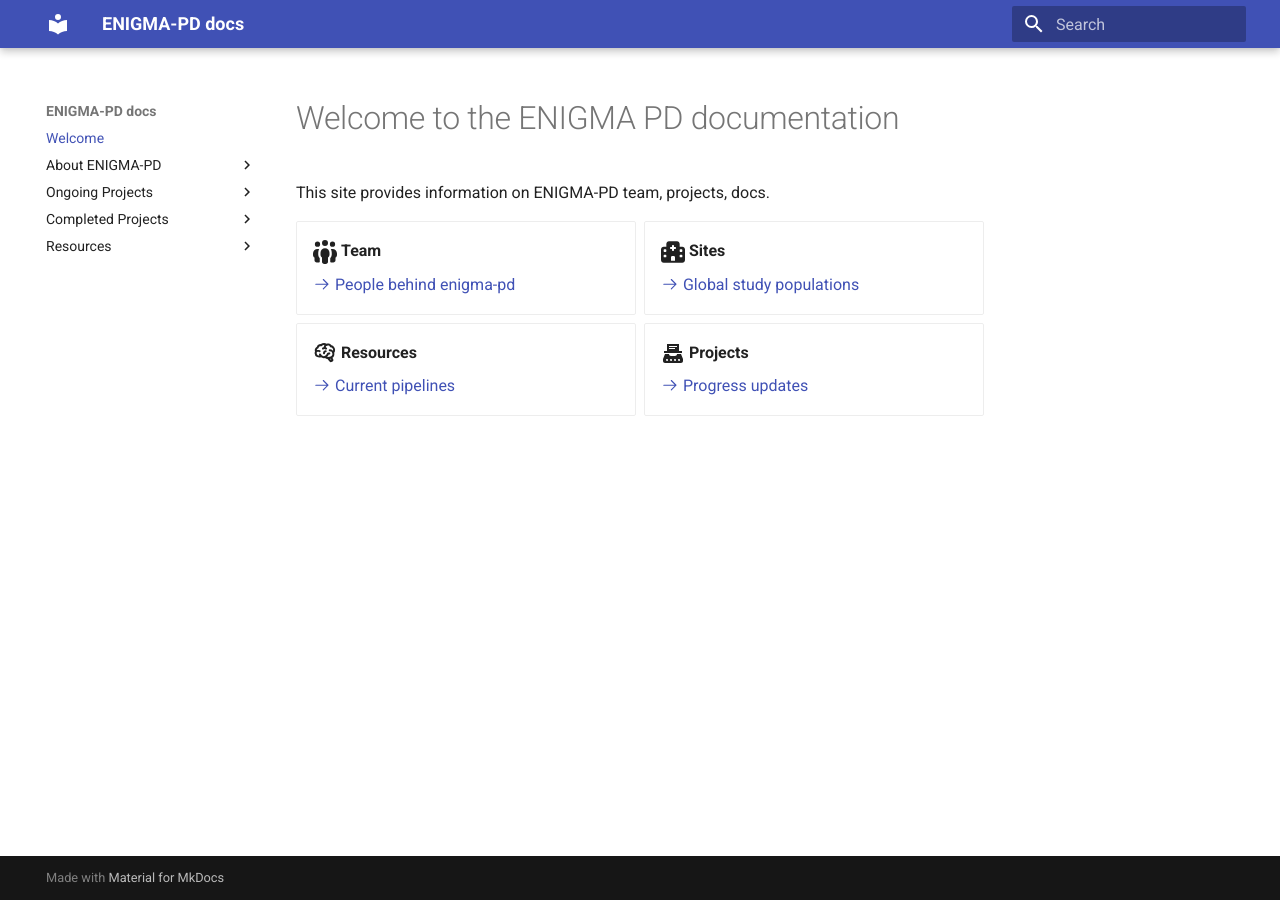
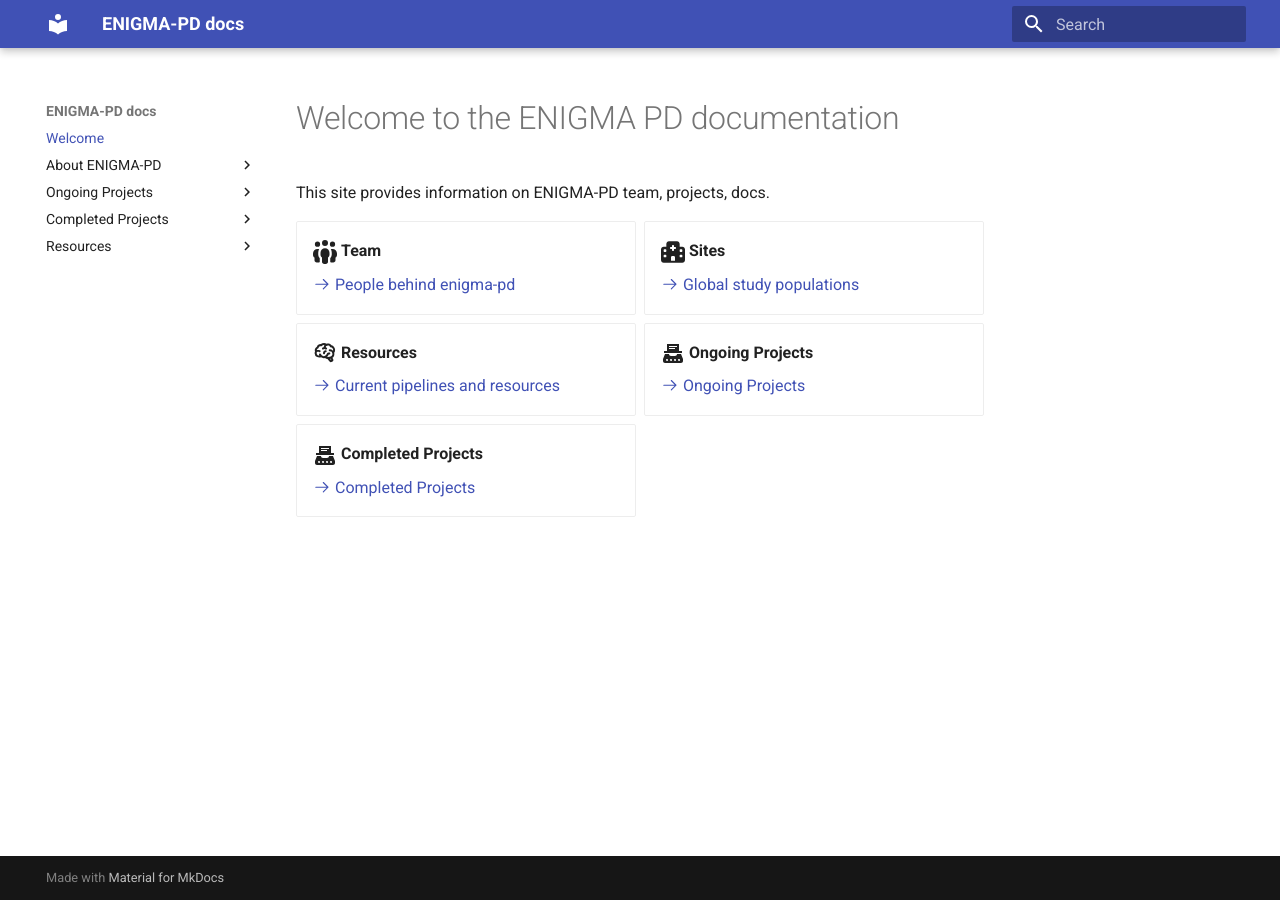
Before and after one commit to ENIGMA-infra/ENIGMA-PD, an MkDocs documentation site: the page built from docs/index.md, in a window 1280 px wide. Built offline with MkDocs 1.6.1 and Material for MkDocs 9.7.7, drawn with Linux system fonts in a browser that asks for light colours.

Commit message:
Update index.md

```diff
--- a/docs/index.md
+++ b/docs/index.md
@@ -7,22 +7,27 @@ This site provides information on ENIGMA-PD team, projects, docs.
 -   :fontawesome-solid-people-group:{ .lg .middle } __Team__
 
 
-    [:octicons-arrow-right-24: People behind enigma-pd](wg/e_pd_core_team.md)
+    [:octicons-arrow-right-24: People behind enigma-pd](core_team.md)
 
 -   :fontawesome-solid-hospital-wide:{ .lg .middle } __Sites__
 
 
-    [:octicons-arrow-right-24: Global study populations](wg/e_pd_sites.md)
+    [:octicons-arrow-right-24: Global study populations](sites.md)
 
 
 -   :material-brain:{ .lg .middle } __Resources__
 
 
-    [:octicons-arrow-right-24: Current pipelines](resources/overview.md)
+    [:octicons-arrow-right-24: Current pipelines and resources](resources/overview.md)
 
--   :material-typewriter:{ .lg .middle } __Projects__
+-   :material-typewriter:{ .lg .middle } __Ongoing Projects__
 
 
-    [:octicons-arrow-right-24: Progress updates](projects/overview.md)
+    [:octicons-arrow-right-24: Ongoing Projects](ongoing_projects/overview.md)
+
+-   :material-typewriter:{ .lg .middle } __Completed Projects__
+
+
+    [:octicons-arrow-right-24: Completed Projects](completed_projects/overview.md)
 
 </div>
```
